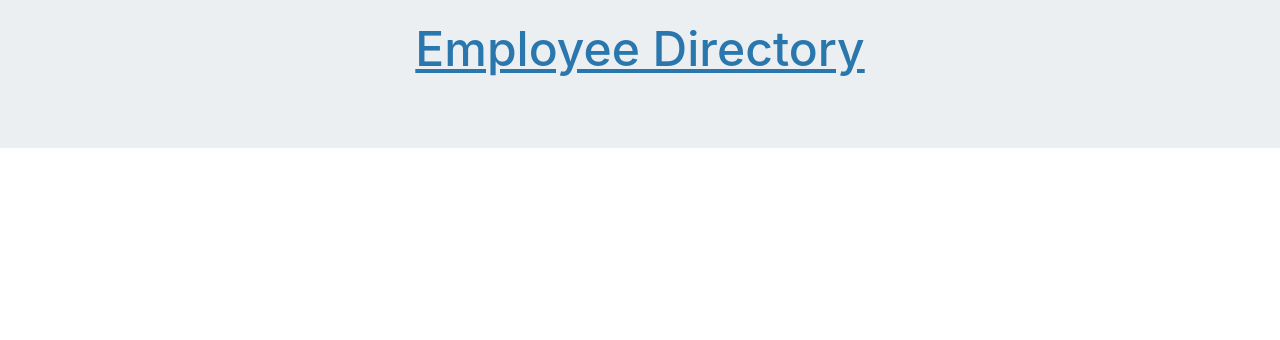
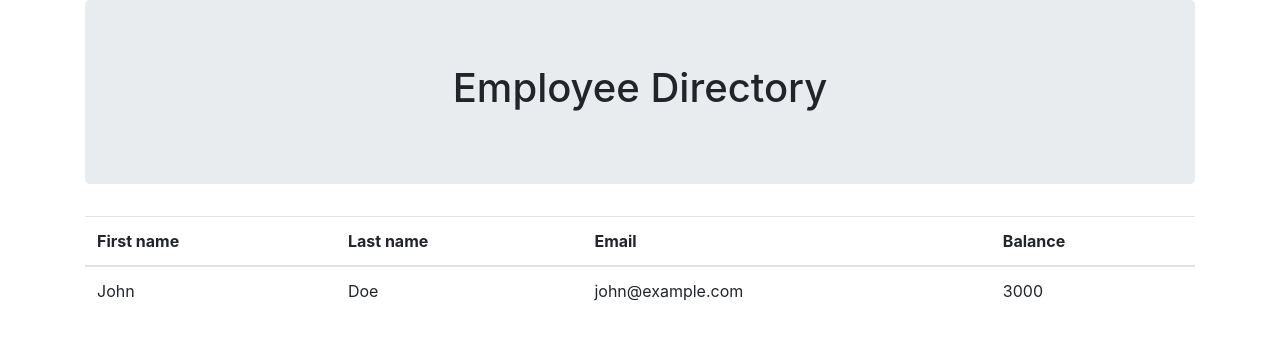
Before and after one commit to omair-muhi/employee-directory, a React (Create React App) app in the folder emp-dir-app/: page / in a window 1280 px wide. Shown: the top 340 px of the page. Built offline with nearby package versions, Linux system fonts and the light colour scheme.

Commit message:
Subject: Render table component Problem: NA Solution: NA Note: NA

```diff
--- a/emp-dir-app/src/App.js
+++ b/emp-dir-app/src/App.js
@@ -2,12 +2,14 @@ import React from 'react';
 // import EmployeeCard from './components/EmployeeCard';
 import Wrapper from './components/Wrapper';
 import Title from './components/Title';
+import Table from './components/Table';
 // import employees from './employees.json';
 
 function App() {
     return (
         <Wrapper>
             <Title>Employee Directory</Title>
+            <Table></Table>
         </Wrapper>
     );
 }
--- /dev/null
+++ b/emp-dir-app/src/components/Table/index.js
@@ -0,0 +1,26 @@
+import React from "react";
+
+function Table() {
+    return (
+        <table className="table">
+            <thead>
+                <tr>
+                    <th>First name</th>
+                    <th>Last name</th>
+                    <th>Email</th>
+                    <th>Balance</th>
+                </tr>
+            </thead>
+            <tbody>
+                <tr>
+                    <td>John</td>
+                    <td>Doe</td>
+                    <td>john@example.com</td>
+                    <td>3000</td>
+                </tr>
+            </tbody>
+        </table>
+    );
+}
+
+export default Table;
--- a/emp-dir-app/src/components/Title/index.js
+++ b/emp-dir-app/src/components/Title/index.js
@@ -1,8 +1,12 @@
 import React from "react";
-import "./style.css";
+// import "./style.css";
 
 function Title(props) {
-    return <h1 className="title">{props.children}</h1>;
+    return (
+        <div className="jumbotron">
+            <h1 className="text-center">{props.children}</h1>
+        </div>
+    );
 }
 
 export default Title;
--- a/emp-dir-app/src/components/Title/style.css
+++ /dev/null
@@ -1,8 +0,0 @@
-.title {
-    width: 100%;
-    text-align: center;
-    font-size: 3rem;
-    text-decoration: underline;
-    color: #2A77AE;
-    margin-bottom: 50px;
-}
--- a/emp-dir-app/src/components/Wrapper/index.js
+++ b/emp-dir-app/src/components/Wrapper/index.js
@@ -1,8 +1,8 @@
 import React from "react";
-import "./style.css";
+// import "./style.css";
 
 function Wrapper(props) {
-    return <div className="wrapper">{props.children}</div>;
+    return <div className="container">{props.children}</div>;
 }
 
 export default Wrapper;
--- a/emp-dir-app/src/components/Wrapper/style.css
+++ /dev/null
@@ -1,11 +0,0 @@
-.wrapper {
-    padding-top: 50px;
-    background: #ECEFF1;
-    height: 100%;
-    display: flex;
-    flex-flow: row wrap;
-    padding: 20px;
-    justify-content: space-around;
-    align-content: flex-start;
-    overflow: auto;
-}
```
